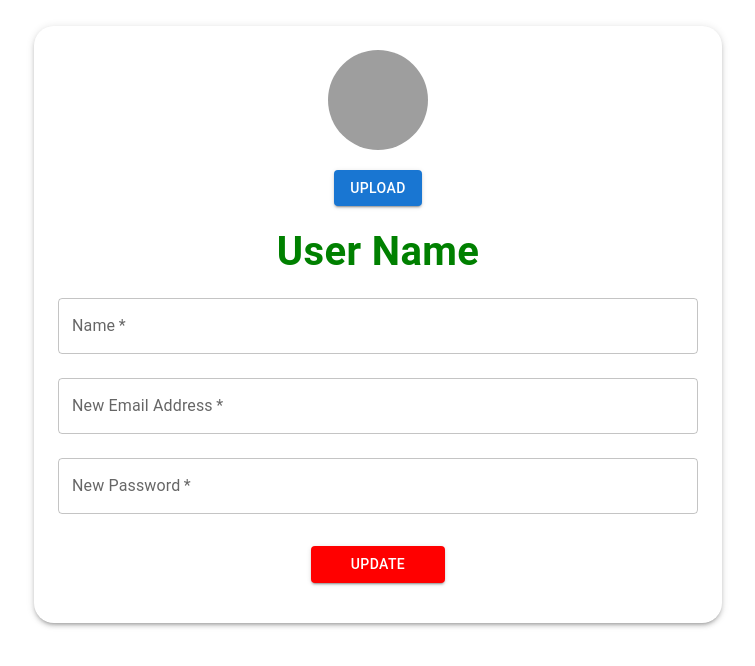
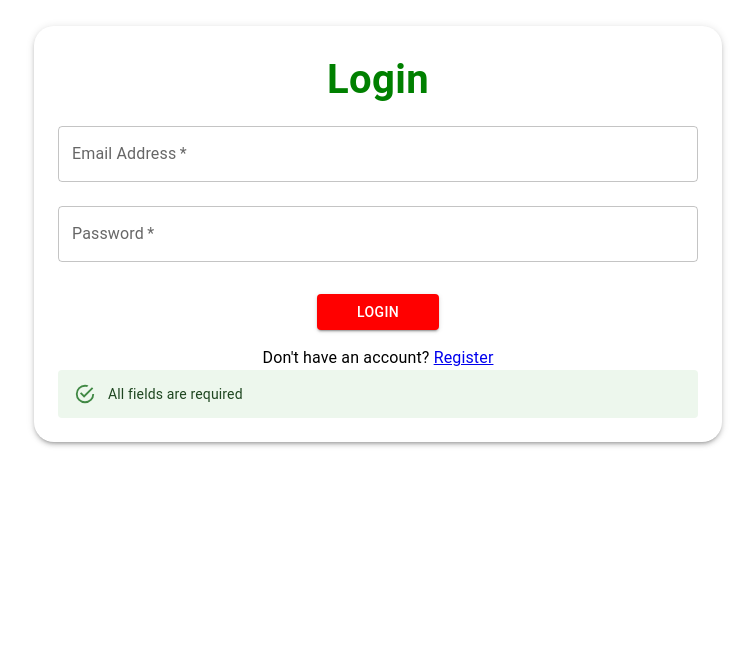
Before and after one commit to Yahya-khodr/landing_page_website, a React (Create React App) app: page / in a window 1280 px wide. Shown: the top 666 px of the page, without its empty margins (262-1017 px from the left). Built offline with nearby package versions, Linux system fonts and the light colour scheme; grey boxes are pictures that could not be loaded.

Commit message:
Implemented links between login and signup page

```diff
--- a/src/App.js
+++ b/src/App.js
@@ -14,8 +14,8 @@ function App() {
         <Routes>
           <Route path="/home" element={<Home />} />
           {/* <Route index element={<Register />} /> */}
-          {/* <Route index element={<Login />} /> */}
-          <Route index element={<Dashboard />} />
+          <Route index element={<Login />} />
+          <Route path="/dashboard" element={<Dashboard />} />
           <Route path="/register" element={<Register />} />
         </Routes>
       </>
--- a/src/pages/auth/Login.js
+++ b/src/pages/auth/Login.js
@@ -1,6 +1,7 @@
 import { Typography, TextField, Box, Button, Alert } from "@mui/material";
 import axios from "axios";
 import React, { useState } from "react";
+import { Link } from "react-router-dom";
 
 const loginApi = "http://127.0.0.1:8000/api/auth/login";
 
@@ -86,6 +87,11 @@ const Login = () => {
             Login
           </Button>
         </Box>
+        <Box>
+          <Typography>
+            Don't have an account? <Link to="/register">Register</Link>
+          </Typography>
+        </Box>
 
         <Alert>All fields are required</Alert>
       </Box>
--- a/src/pages/auth/Register.js
+++ b/src/pages/auth/Register.js
@@ -1,6 +1,7 @@
 import React, { useState } from "react";
 import { TextField, Box, Button, Alert, Typography } from "@mui/material";
 import axios from "axios";
+import { Link } from "react-router-dom";
 
 const regApi = "http://127.0.0.1:8000/api/auth/register";
 const Register = () => {
@@ -17,7 +18,9 @@ const Register = () => {
         password: regPass,
         password_confirmation: regConfirm,
       })
-      .then((res) => {});
+      .then((res) => {
+        console.log(res.data);
+      });
   };
 
   const handleName = (e) => {
@@ -112,6 +115,11 @@ const Register = () => {
             Register
           </Button>
         </Box>
+        <Box>
+          <Typography>
+            Having an account? <Link to="/">Login</Link>
+          </Typography>
+        </Box>
 
         <Alert>All fields are required</Alert>
       </Box>
```
